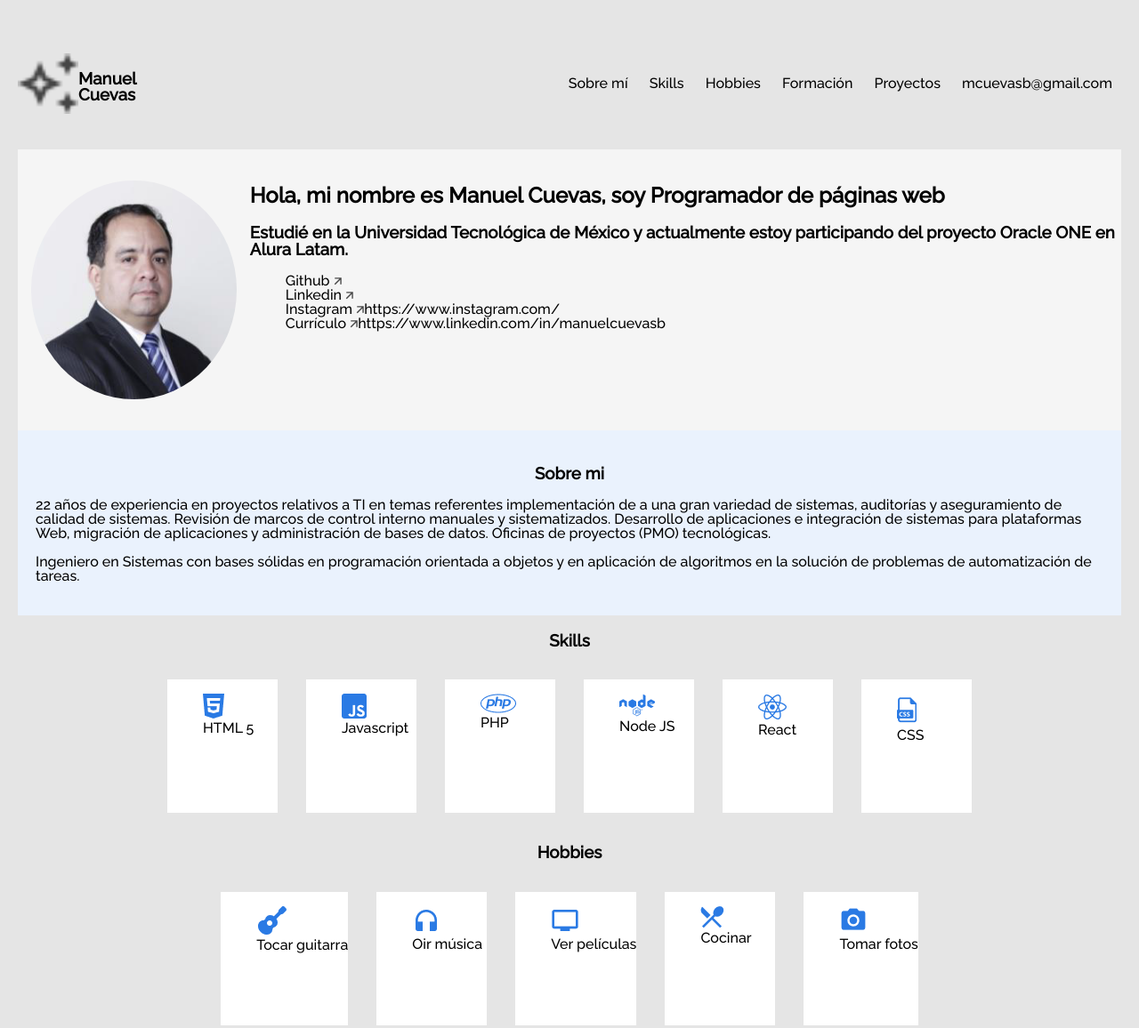
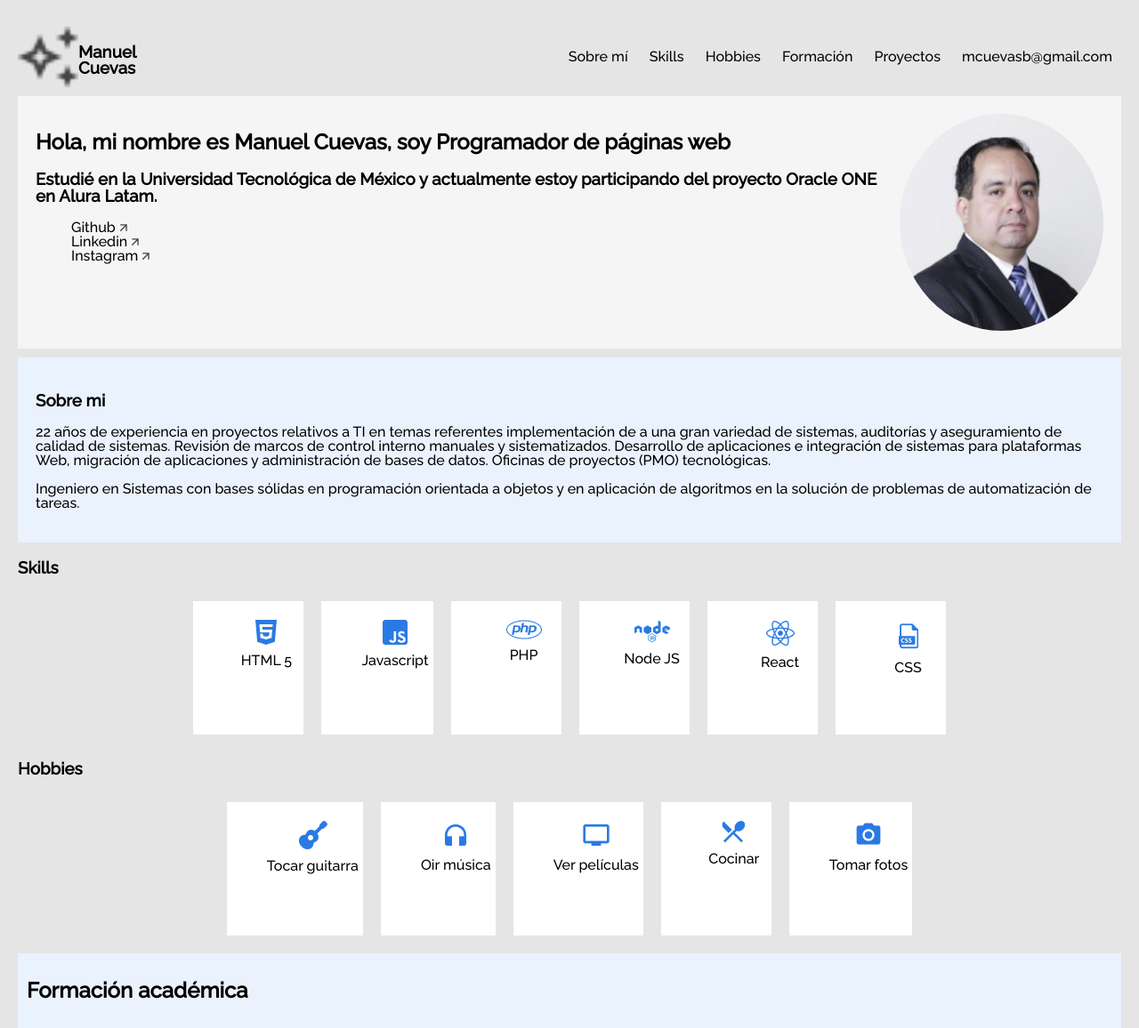
Before and after one commit to mcuevasb/challenge-one-portafolio-latam, a plain HTML site: page index.html in a window 1280 px wide. Shown: the top 1156 px of the page at 89% size. Drawn offline with Linux system fonts and the light colour scheme.

Commit message:
Updated 07-09-2024

```diff
--- a/index.html
+++ b/index.html
@@ -11,6 +11,9 @@
     <!-- Fonte del Proyecto Raleway -->
     <link href="https://fonts.googleapis.com/css2?family=Raleway:wght@500&display=swap" rel="stylesheet">
     <title>Mi Portafolio</title>
+    <script src="validacion.js" type="text/javascript"></script>
+
+    </tbody>
 </head>
 <body>
     <!-- Sección del Menú  -->
@@ -43,8 +46,7 @@
                      <!-- Pon los enlaces de tus redes sociales favoritas -->
                     <li class="title__network__item"><a href="https://github.com/mcuevasb">Github <img src="assets\arrow.png"> </a></li>
                     <li class="title__network__item"><a href="https://www.linkedin.com/in/manuelcuevasb">Linkedin <img src="assets\arrow.png"></a></li>
-                    <li class="title__network__item"><a href="">Instagram <img src="assets\arrow.png">https://www.instagram.com/</a></li>
-                    <li class="title__network__item"><a href="">Currículo <img src="assets\arrow.png">https://www.linkedin.com/in/manuelcuevasb</a></li>
+                    <li class="title__network__item"><a href="https://www.instagram.com/cuevasbmanuel">Instagram <img src="assets\arrow.png"></a></li>
                 </ul>
             </div>
         </div>
@@ -192,6 +194,7 @@
 
 
         <!-- Sección de Contacto -->
+
         <section class="formcontacto" id="contacto">
             <div  class="formcontato__contacto">
                 <div class="formcontato--esquerda">
@@ -201,10 +204,11 @@
                     <h2 class="formcontato__title">Contacto</h2>
                     <h3 class="formcontato__subtext">¿Quieres contactarme?</h3>
                     <h3 class="formcontato__subtext">Complete el siguiente formulario y me pondré en contacto con usted lo antes posible. </h3>
-                    <form class="formcontato__form" name="form">
+                    <form class="formcontato__form" name="form" onsubmit="return validaEmail(email.value)">
+
                         <input class="formcontato__input" type="text" name="nombre" placeholder="Nombre">
                         <input class="formcontato__input" type="email" name="email" placeholder="E-mail">
-                        <input class="formcontato__input" type="text" name="asunto" placeholder="Assunto">
+                        <input class="formcontato__input" type="text" name="asunto" placeholder="Asunto">
                         <textarea class="formcontato__textarea" rows="5" cols="40" id="mensagem" name="mensaje" placeholder="Mensaje"></textarea>
                         <button type="submit" class="formcontato__botao">Enviar mensaje</button>
                     </form>
--- a/style.css
+++ b/style.css
@@ -30,10 +30,11 @@ a{
     color: var(--cor-de-link);
 }
 
-h3{
-    display: flex;
-    justify-content: center;
+section{
+    margin-top: 10px;
+    margin-bottom: 10px;
 }
+
 
 /*En este desafío nosostros gustaríamos que ustedes intentaran utilizar la metodología BEM.
 
@@ -50,20 +51,19 @@ https://en.bem.info/methodology/quick-start/*/
 /*Sección Menu*/
 
 section.menu{
-    padding: 40px 0;
     display: flex;
     justify-content: space-between;
 }
 
-header.menu__header{
+.menu__header{
     display: flex;
 
 }
 
-img.title__profile{
-    overflow: hidden;
+.title__profile{
+    overflow:hidden;
     border-radius: 50%;
-    padding: 15px;
+
 }
 
 li.menu__list__item{
@@ -76,12 +76,13 @@ li.menu__list__item{
 
 section.title{
     background-color: var(--cor-de-fundo);
-    padding-top : 20px;
-    padding-bottom: 20px;
 }
 
-div.title__div{
+.title__div{
     display: flex;
+    flex-direction:row-reverse;
+    justify-content: space-between;
+    padding: 20px;
 }
 
 
@@ -96,21 +97,31 @@ section.about{
 
 .skills__line, .hobbies__line{
     display: flex;
-    flex-flow:wrap;
+    flex-flow: wrap;
     justify-content:center;
 
 }
 
 .skills__box, .hobbies__box{
-    display: flex;
-    justify-content: left;
-
     background-color:white;
     max-width: 100%;
     min-width: 10%;
     height: 150px;
-    margin: 1rem
+    margin: 10px;
 }
+
+.skills__box li{
+   display:flex;
+   justify-content: center;
+   padding: 5px;
+}
+
+.hobbies__box li{
+    display:flex;
+    justify-content: center;
+    padding: 5px;
+ }
+
 
 /*Sección Hobbies*/
 
--- a/validacion.js
+++ b/validacion.js
@@ -1,5 +1,16 @@
 //Haz tú validación en javascript acá
-function validaCURP(curp)
-{
-    return  /\w{4}\d{6}\w{3}$/.test(curp);
+function validaEmail(email){
+
+    if(email.includes("gmail"))
+    {
+        alert("Utiliza el correo de tu empresa");
+        return false;
+    }
+
+
+
+
+
+
+
 }
```
